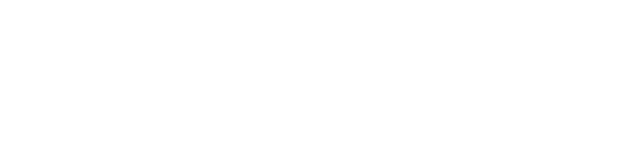
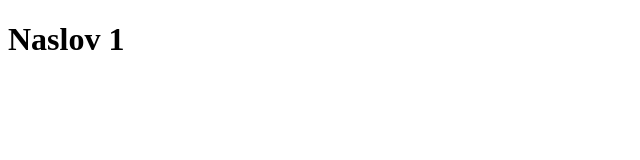
Before and after one commit to jO-Osko/mojrepo, a plain HTML site: page index.html in a window 1280 px wide. Shown: the whole page, without its empty margins (0-640 px from the left). Drawn offline with Linux system fonts and the light colour scheme.

Commit message:
Dodal naslov

```diff
--- a/index.html
+++ b/index.html
@@ -4,6 +4,6 @@
     <title>Git test</title>
 </head>
 <body>
-
+    <h1>Naslov 1</h1>
 </body>
 </html>
```
